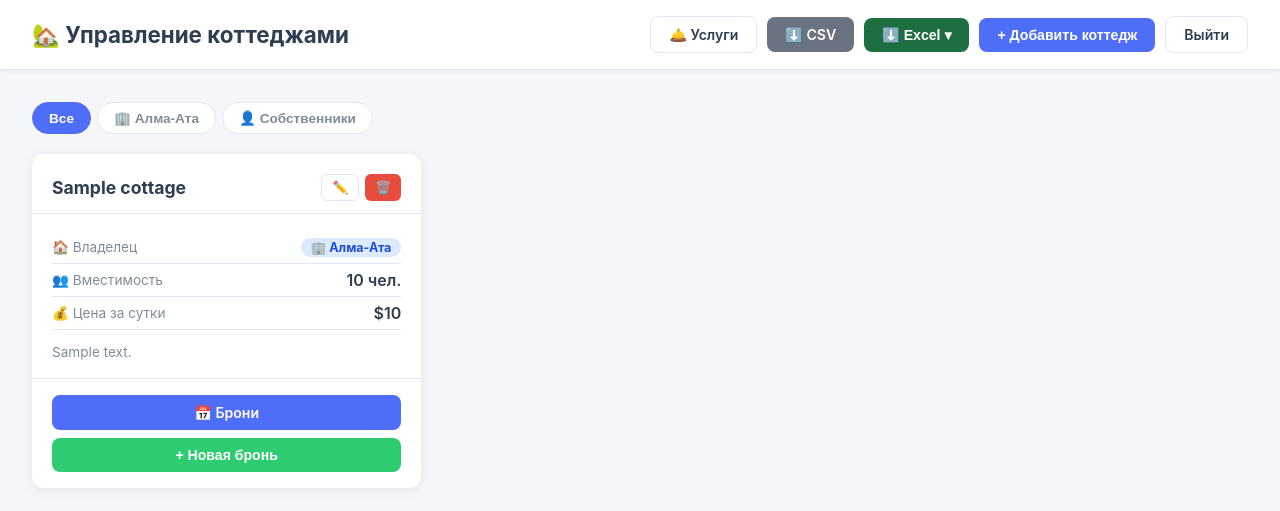
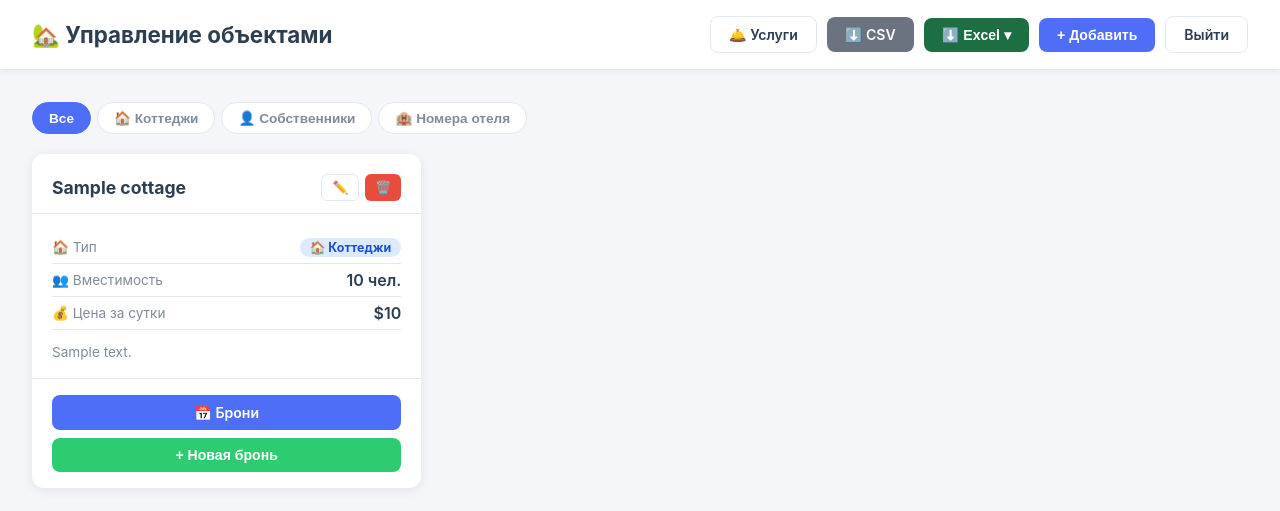
Before and after one commit to akiev-3/cottage-booking-system, a Flask app: template templates/index.html in a window 1280 px wide. Shown: the top 511 px of the page. Run offline with Flask 3, Linux system fonts and the light colour scheme; the template is opened without the code that fills it: most values are stand-ins (such as "Sample title", 1, 10 or a date in 2020); some libraries are stand-ins or nearby versions.

Commit message:
Add hotel type, rename Алма-Ата→Коттеджи, contacts field for owners, 3-way Excel split

```diff
--- a/app.py
+++ b/app.py
@@ -45,16 +45,28 @@ def init_db():
         CREATE TABLE IF NOT EXISTS cottages (
             id            SERIAL PRIMARY KEY,
             name          VARCHAR(255) NOT NULL,
-            capacity      INT          NOT NULL,
-            price_per_day FLOAT        NOT NULL,
+            capacity      INT          DEFAULT 0,
+            price_per_day FLOAT        DEFAULT 0,
             description   TEXT         DEFAULT '',
-            owner_type    VARCHAR(50)  DEFAULT 'Алма-Ата',
+            contacts      TEXT         DEFAULT '',
+            owner_type    VARCHAR(50)  DEFAULT 'Коттеджи',
             owner_name    VARCHAR(255) DEFAULT ''
         )
     """)
-    # Миграция для существующих таблиц
-    cur.execute("ALTER TABLE cottages ADD COLUMN IF NOT EXISTS owner_type VARCHAR(50) DEFAULT 'Алма-Ата'")
-    cur.execute("ALTER TABLE cottages ADD COLUMN IF NOT EXISTS owner_name VARCHAR(255) DEFAULT ''")
+    # Миграции
+    cur.execute("ALTER TABLE cottages ADD COLUMN IF NOT EXISTS owner_type  VARCHAR(50)  DEFAULT 'Коттеджи'")
+    cur.execute("ALTER TABLE cottages ADD COLUMN IF NOT EXISTS owner_name  VARCHAR(255) DEFAULT ''")
+    cur.execute("ALTER TABLE cottages ADD COLUMN IF NOT EXISTS contacts    TEXT         DEFAULT ''")
+    cur.execute("ALTER TABLE cottages ADD COLUMN IF NOT EXISTS capacity    INT          DEFAULT 0")
+    cur.execute("ALTER TABLE cottages ADD COLUMN IF NOT EXISTS price_per_day FLOAT      DEFAULT 0")
+    # Переименуем "Алма-Ата" → "Коттеджи"
+    cur.execute("UPDATE cottages SET owner_type = 'Коттеджи' WHERE owner_type = 'Алма-Ата'")
+    # Для собственников: перенести description → contacts (если contacts пусто)
+    cur.execute("""
+        UPDATE cottages
+        SET contacts = description, description = ''
+        WHERE owner_type = 'Собственник' AND (contacts IS NULL OR contacts = '') AND description != ''
+    """)
     cur.execute("""
         CREATE TABLE IF NOT EXISTS bookings (
             id                   SERIAL PRIMARY KEY,
@@ -98,7 +110,8 @@ def init_db():
         )
     """)
     # Миграция
-    cur.execute("ALTER TABLE service_catalog ADD COLUMN IF NOT EXISTS owner_type VARCHAR(50) DEFAULT 'Алма-Ата'")
+    cur.execute("ALTER TABLE service_catalog ADD COLUMN IF NOT EXISTS owner_type VARCHAR(50) DEFAULT 'Коттеджи'")
+    cur.execute("UPDATE service_catalog SET owner_type = 'Коттеджи' WHERE owner_type = 'Алма-Ата'")
     # Заполняем дефолтный прайс-лист (только если пустой)
     cur.execute("SELECT COUNT(*) as cnt FROM service_catalog")
     if cur.fetchone()["cnt"] == 0:
@@ -254,11 +267,17 @@ def update_settings():
 def create_cottage():
     body = request.json
     conn = get_db(); cur = conn.cursor()
+    owner_type = body.get("owner_type", "Коттеджи")
     cur.execute("""
-        INSERT INTO cottages (name, capacity, price_per_day, description, owner_type, owner_name)
-        VALUES (%s, %s, %s, %s, %s, %s) RETURNING *
-    """, (body["name"], int(body["capacity"]), float(body["price_per_day"]),
-          body.get("description",""), body.get("owner_type","Алма-Ата"), body.get("owner_name","")))
+        INSERT INTO cottages (name, capacity, price_per_day, description, contacts, owner_type, owner_name)
+        VALUES (%s, %s, %s, %s, %s, %s, %s) RETURNING *
+    """, (body["name"],
+          int(body.get("capacity") or 0),
+          float(body.get("price_per_day") or 0),
+          body.get("description",""),
+          body.get("contacts",""),
+          owner_type,
+          body.get("owner_name","")))
     cottage = dict(cur.fetchone())
     conn.commit(); cur.close(); conn.close()
     return jsonify(cottage), 201
@@ -269,13 +288,19 @@ def create_cottage():
 def update_cottage(cottage_id):
     body = request.json
     conn = get_db(); cur = conn.cursor()
+    owner_type = body.get("owner_type", "Коттеджи")
     cur.execute("""
-        UPDATE cottages SET name=%s, capacity=%s, price_per_day=%s, description=%s,
-                            owner_type=%s, owner_name=%s
+        UPDATE cottages SET name=%s, capacity=%s, price_per_day=%s,
+                            description=%s, contacts=%s, owner_type=%s, owner_name=%s
         WHERE id=%s RETURNING *
-    """, (body["name"], int(body["capacity"]), float(body["price_per_day"]),
-          body.get("description",""), body.get("owner_type","Алма-Ата"),
-          body.get("owner_name",""), cottage_id))
+    """, (body["name"],
+          int(body.get("capacity") or 0),
+          float(body.get("price_per_day") or 0),
+          body.get("description",""),
+          body.get("contacts",""),
+          owner_type,
+          body.get("owner_name",""),
+          cottage_id))
     row = cur.fetchone()
     conn.commit(); cur.close(); conn.close()
     if not row:
@@ -419,8 +444,9 @@ def services_page():
     grouped = defaultdict(lambda: defaultdict(list))
     for item in catalog:
         grouped[item["owner_type"]][item["category"]].append(item)
-    catalog_alma    = dict(grouped.get("Алма-Ата",   {}))
-    catalog_private = dict(grouped.get("Собственник", {}))
+    catalog_alma    = dict(grouped.get("Коттеджи",    {}))
+    catalog_private = dict(grouped.get("Собственник",  {}))
+    catalog_hotel   = dict(grouped.get("Номера отеля", {}))
 
     cur.execute("""
         SELECT so.*, c.name as cname
@@ -439,6 +465,7 @@ def services_page():
     return render_template("services.html",
         catalog=catalog, orders=orders,
         catalog_alma=catalog_alma, catalog_private=catalog_private,
+        catalog_hotel=catalog_hotel,
         cottages=cottages, categories=CATEGORY_LABELS,
         catalog_json=json.dumps(catalog))
 
@@ -658,18 +685,32 @@ def export_excel_services():
         download_name=f"uslugi_vse_{date.today()}.xlsx")
 
 
-@app.route("/export/excel/services/alma")
+@app.route("/export/excel/services/cottages")
 @login_required
-def export_excel_services_alma():
+def export_excel_services_cottages():
     conn = get_db(); cur = conn.cursor()
-    orders = _fetch_service_orders(cur, owner_type="Алма-Ата")
+    orders = _fetch_service_orders(cur, owner_type="Коттеджи")
     cur.close(); conn.close()
-    wb  = _build_services_excel(orders, "Услуги — Алма-Ата")
+    wb  = _build_services_excel(orders, "Услуги — Коттеджи")
     buf = io.BytesIO(); wb.save(buf); buf.seek(0)
     return send_file(buf,
         mimetype="application/vnd.openxmlformats-officedocument.spreadsheetml.sheet",
         as_attachment=True,
-        download_name=f"uslugi_alma-ata_{date.today()}.xlsx")
+        download_name=f"uslugi_cottages_{date.today()}.xlsx")
+
+
+@app.route("/export/excel/services/hotel")
+@login_required
+def export_excel_services_hotel():
+    conn = get_db(); cur = conn.cursor()
+    orders = _fetch_service_orders(cur, owner_type="Номера отеля")
+    cur.close(); conn.close()
+    wb  = _build_services_excel(orders, "Услуги — Номера отеля")
+    buf = io.BytesIO(); wb.save(buf); buf.seek(0)
+    return send_file(buf,
+        mimetype="application/vnd.openxmlformats-officedocument.spreadsheetml.sheet",
+        as_attachment=True,
+        download_name=f"uslugi_hotel_{date.today()}.xlsx")
 
 
 @app.route("/export/excel/services/private")
@@ -902,9 +943,12 @@ with app.app_context():
 @app.route("/export/excel/owner/<owner_type>")
 @login_required
 def export_excel_by_owner(owner_type):
-    """Excel только для коттеджей одного владельца: company=Алма-Ата, private=Собственник."""
-    label    = "Алма-Ата" if owner_type == "company" else "Собственники"
-    db_owner = "Алма-Ата" if owner_type == "company" else "Собственник"
+    MAP = {"company": ("Коттеджи", "Коттеджи"),
+           "private": ("Собственники", "Собственник"),
+           "hotel":   ("Номера отеля", "Номера отеля")}
+    label, db_owner = MAP.get(owner_type, ("Все", None))
+    if not db_owner:
+        return redirect(url_for("export_excel"))
 
     conn = get_db(); cur = conn.cursor()
     cur.execute("SELECT * FROM cottages WHERE owner_type = %s ORDER BY name", (db_owner,))
--- a/static/css/style.css
+++ b/static/css/style.css
@@ -102,6 +102,7 @@ header h1 { font-size: 1.4rem; font-weight: 700; }
 }
 .owner-alma    { background: #dbeafe; color: #1d4ed8; }
 .owner-private { background: #fef9c3; color: #92400e; }
+.owner-hotel   { background: #f0fdf4; color: #166534; }
 
 /* Фильтр */
 .owner-filter { display:flex; gap:6px; margin-bottom:20px; }
@@ -153,6 +154,7 @@ header h1 { font-size: 1.4rem; font-weight: 700; }
 }
 .owner-option input:checked + .owner-btn-alma    { border-color: #3b82f6; background: #dbeafe; color: #1d4ed8; }
 .owner-option input:checked + .owner-btn-private { border-color: #f59e0b; background: #fef9c3; color: #92400e; }
+.owner-option input:checked + .owner-btn-hotel   { border-color: #22c55e; background: #f0fdf4; color: #166534; }
 
 .back-link {
   color: var(--primary);
--- a/static/js/app.js
+++ b/static/js/app.js
@@ -8,8 +8,7 @@ function filterCottages(type, btn) {
   document.querySelectorAll('.filter-btn').forEach(b => b.classList.remove('active'));
   btn.classList.add('active');
   document.querySelectorAll('.cottage-card').forEach(card => {
-    const show = type === 'all' || card.dataset.owner === type;
-    card.style.display = show ? '' : 'none';
+    card.style.display = (type === 'all' || card.dataset.owner === type) ? '' : 'none';
   });
 }
 
@@ -35,46 +34,52 @@ function showToast(msg, type = '') {
 }
 
 // ── Cottage form ──
-function toggleOwnerName() {
-  const isPrivate = document.getElementById('owner-private').checked;
-  document.getElementById('owner-name-group').style.display = isPrivate ? 'block' : 'none';
+function onOwnerToggle() {
+  const type = document.querySelector('input[name="owner_type"]:checked')?.value;
+  const isPrivate = type === 'Собственник';
+  document.getElementById('owner-name-group').style.display    = isPrivate ? 'block' : 'none';
+  document.getElementById('price-capacity-group').style.display = isPrivate ? 'none'  : 'block';
+  document.getElementById('contacts-group').style.display       = isPrivate ? 'block' : 'none';
 }
 
 function openAddCottage() {
-  document.getElementById('cottage-modal-title').textContent = 'Новый коттедж';
+  document.getElementById('cottage-modal-title').textContent = 'Новый объект';
   document.getElementById('cottage-id').value = '';
   document.getElementById('form-cottage').reset();
-  document.getElementById('owner-alma').checked = true;
-  document.getElementById('owner-name-group').style.display = 'none';
+  document.getElementById('owner-cottages').checked = true;
+  onOwnerToggle();
   openModal('modal-add-cottage');
 }
 
-function editCottage(id, name, capacity, price, desc, ownerType, ownerName) {
-  document.getElementById('cottage-modal-title').textContent = 'Редактировать коттедж';
-  document.getElementById('cottage-id').value = id;
-  document.getElementById('cottage-name').value = name;
-  document.getElementById('cottage-capacity').value = capacity;
-  document.getElementById('cottage-price').value = price;
-  document.getElementById('cottage-description').value = desc;
-  const isPrivate = ownerType === 'Собственник';
-  document.getElementById('owner-alma').checked    = !isPrivate;
-  document.getElementById('owner-private').checked = isPrivate;
-  document.getElementById('cottage-owner-name').value = ownerName || '';
-  document.getElementById('owner-name-group').style.display = isPrivate ? 'block' : 'none';
+function editCottage(id, name, capacity, price, desc, ownerType, ownerName, contacts) {
+  document.getElementById('cottage-modal-title').textContent = 'Редактировать';
+  document.getElementById('cottage-id').value              = id;
+  document.getElementById('cottage-name').value            = name;
+  document.getElementById('cottage-capacity').value        = capacity;
+  document.getElementById('cottage-price').value           = price;
+  document.getElementById('cottage-description').value     = desc;
+  document.getElementById('cottage-contacts').value        = contacts || '';
+  document.getElementById('cottage-owner-name').value      = ownerName || '';
+  document.getElementById('owner-cottages').checked        = ownerType === 'Коттеджи';
+  document.getElementById('owner-private').checked         = ownerType === 'Собственник';
+  document.getElementById('owner-hotel').checked           = ownerType === 'Номера отеля';
+  onOwnerToggle();
   openModal('modal-add-cottage');
 }
 
 async function submitCottage(e) {
   e.preventDefault();
   const id = document.getElementById('cottage-id').value;
-  const ownerType = document.querySelector('input[name="owner_type"]:checked')?.value || 'Алма-Ата';
+  const ownerType = document.querySelector('input[name="owner_type"]:checked')?.value || 'Коттеджи';
+  const isPrivate = ownerType === 'Собственник';
   const body = {
     name:          document.getElementById('cottage-name').value.trim(),
-    capacity:      document.getElementById('cottage-capacity').value,
-    price_per_day: document.getElementById('cottage-price').value,
+    capacity:      isPrivate ? 0 : (document.getElementById('cottage-capacity').value || 0),
+    price_per_day: isPrivate ? 0 : (document.getElementById('cottage-price').value || 0),
     description:   document.getElementById('cottage-description').value.trim(),
+    contacts:      isPrivate ? document.getElementById('cottage-contacts').value.trim() : '',
     owner_type:    ownerType,
-    owner_name:    ownerType === 'Собственник' ? document.getElementById('cottage-owner-name').value.trim() : '',
+    owner_name:    isPrivate ? document.getElementById('cottage-owner-name').value.trim() : '',
   };
   const url    = id ? `/cottages/${id}` : '/cottages';
   const method = id ? 'PUT' : 'POST';
--- a/templates/index.html
+++ b/templates/index.html
@@ -14,122 +14,144 @@
 <body>
 
 <header>
-  <h1>🏡 Управление коттеджами</h1>
+  <h1>🏡 Управление объектами</h1>
   <div class="header-right">
     <a href="/services" class="btn btn-outline">🛎️ Услуги</a>
     <a href="/export/csv" class="btn btn-csv">⬇️ CSV</a>
     <button class="btn btn-excel" onclick="toggleExcelMenu(event)">⬇️ Excel ▾</button>
     <div id="excel-menu" class="dropdown-menu" style="display:none">
-      <a href="/export/excel" class="dropdown-item">📊 Все брони</a>
-      <a href="/export/excel/owner/company" class="dropdown-item">🏢 Алма-Ата</a>
+      <a href="/export/excel"              class="dropdown-item">📊 Все брони</a>
+      <a href="/export/excel/owner/company" class="dropdown-item">🏠 Коттеджи</a>
       <a href="/export/excel/owner/private" class="dropdown-item">👤 Собственники</a>
+      <a href="/export/excel/owner/hotel"   class="dropdown-item">🏨 Номера отеля</a>
     </div>
-    <button class="btn btn-primary" onclick="openAddCottage()">+ Добавить коттедж</button>
+    <button class="btn btn-primary" onclick="openAddCottage()">+ Добавить</button>
     <a href="/logout" class="btn btn-outline">Выйти</a>
   </div>
 </header>
 
 <main>
-  <!-- Фильтр по владельцу -->
   <div class="owner-filter">
     <button class="filter-btn active" onclick="filterCottages('all', this)">Все</button>
-    <button class="filter-btn" onclick="filterCottages('alma', this)">🏢 Алма-Ата</button>
+    <button class="filter-btn" onclick="filterCottages('cottages', this)">🏠 Коттеджи</button>
     <button class="filter-btn" onclick="filterCottages('private', this)">👤 Собственники</button>
+    <button class="filter-btn" onclick="filterCottages('hotel', this)">🏨 Номера отеля</button>
   </div>
 
   <div id="cottages-grid" class="cottages-grid">
     {% for cottage in cottages %}
-    <div class="cottage-card"
-         id="card-{{ cottage.id }}"
-         data-owner="{{ 'private' if cottage.owner_type == 'Собственник' else 'alma' }}">
+    {% set otype = cottage.owner_type %}
+    <div class="cottage-card" id="card-{{ cottage.id }}"
+         data-owner="{{ 'private' if otype=='Собственник' else ('hotel' if otype=='Номера отеля' else 'cottages') }}">
       <div class="card-header">
         <h2>{{ cottage.name }}</h2>
         <div class="card-actions">
-          <button class="btn btn-sm btn-outline" onclick="editCottage({{ cottage.id }}, '{{ cottage.name }}', {{ cottage.capacity }}, {{ cottage.price_per_day }}, '{{ cottage.description }}', '{{ cottage.owner_type }}', '{{ cottage.owner_name or '' }}')">✏️</button>
+          <button class="btn btn-sm btn-outline" onclick="editCottage({{ cottage.id }}, '{{ cottage.name|e }}', {{ cottage.capacity or 0 }}, {{ cottage.price_per_day or 0 }}, '{{ cottage.description|e }}', '{{ otype }}', '{{ (cottage.owner_name or '')|e }}', '{{ cottage.contacts|e }}')">✏️</button>
           <button class="btn btn-sm btn-danger" onclick="deleteCottage({{ cottage.id }})">🗑️</button>
         </div>
       </div>
       <div class="card-body">
         <div class="info-row">
-          <span class="label">🏠 Владелец</span>
+          <span class="label">🏠 Тип</span>
           <span class="value">
-            {% if cottage.owner_type == 'Собственник' %}
+            {% if otype == 'Собственник' %}
               <span class="owner-badge owner-private">👤 Собственник{% if cottage.owner_name %}: {{ cottage.owner_name }}{% endif %}</span>
+            {% elif otype == 'Номера отеля' %}
+              <span class="owner-badge owner-hotel">🏨 Номера отеля</span>
             {% else %}
-              <span class="owner-badge owner-alma">🏢 Алма-Ата</span>
+              <span class="owner-badge owner-alma">🏠 Коттеджи</span>
             {% endif %}
           </span>
         </div>
+        {% if otype != 'Собственник' %}
         <div class="info-row">
           <span class="label">👥 Вместимость</span>
           <span class="value">{{ cottage.capacity }} чел.</span>
         </div>
         <div class="info-row">
           <span class="label">💰 Цена за сутки</span>
-          <span class="value">${{ "%.0f"|format(cottage.price_per_day) }}</span>
+          <span class="value">${{ "%.0f"|format(cottage.price_per_day or 0) }}</span>
         </div>
+        {% endif %}
+        {% if otype == 'Собственник' and cottage.contacts %}
+        <div class="info-row">
+          <span class="label">📞 Контакты</span>
+          <span class="value" style="font-size:0.85rem">{{ cottage.contacts }}</span>
+        </div>
+        {% endif %}
         {% if cottage.description %}
         <p class="description">{{ cottage.description }}</p>
         {% endif %}
       </div>
       <div class="card-footer">
         <a href="/cottages/{{ cottage.id }}/bookings" class="btn btn-primary full-width">📅 Брони</a>
-        <button class="btn btn-success full-width" onclick="openBookingModal({{ cottage.id }}, '{{ cottage.name }}', {{ cottage.capacity }}, {{ cottage.price_per_day }})">+ Новая бронь</button>
+        <button class="btn btn-success full-width" onclick="openBookingModal({{ cottage.id }}, '{{ cottage.name|e }}', {{ cottage.capacity or 0 }}, {{ cottage.price_per_day or 0 }})">+ Новая бронь</button>
       </div>
     </div>
     {% endfor %}
 
     {% if not cottages %}
-    <div class="empty-state">
-      <p>Коттеджей пока нет.<br>Добавьте первый коттедж!</p>
-    </div>
+    <div class="empty-state"><p>Объектов пока нет.<br>Нажмите «+ Добавить».</p></div>
     {% endif %}
   </div>
 </main>
 
-<!-- Modal: Добавить/редактировать коттедж -->
+<!-- Modal: Добавить/редактировать -->
 <div id="modal-add-cottage" class="modal-overlay" onclick="closeModalOverlay(event, 'modal-add-cottage')">
   <div class="modal">
     <div class="modal-header">
-      <h3 id="cottage-modal-title">Новый коттедж</h3>
+      <h3 id="cottage-modal-title">Новый объект</h3>
       <button class="close-btn" onclick="closeModal('modal-add-cottage')">✕</button>
     </div>
     <form id="form-cottage" onsubmit="submitCottage(event)">
       <input type="hidden" id="cottage-id" value="">
       <div class="form-group">
-        <label>Название коттеджа *</label>
-        <input type="text" id="cottage-name" required placeholder="Например: Коттедж №1">
-      </div>
-      <div class="form-row">
-        <div class="form-group">
-          <label>Вместимость (чел.) *</label>
-          <input type="number" id="cottage-capacity" required min="1" max="100" placeholder="4">
-        </div>
-        <div class="form-group">
-          <label>Цена за сутки ($) *</label>
-          <input type="number" id="cottage-price" required min="0" step="1" placeholder="50">
-        </div>
+        <label>Название *</label>
+        <input type="text" id="cottage-name" required placeholder="Например: Коттедж №1 / Номер 201">
       </div>
       <div class="form-group">
-        <label>Владелец *</label>
+        <label>Тип *</label>
         <div class="owner-toggle">
           <label class="owner-option">
-            <input type="radio" name="owner_type" id="owner-alma" value="Алма-Ата" checked onchange="toggleOwnerName()">
-            <span class="owner-btn owner-btn-alma">🏢 Алма-Ата</span>
+            <input type="radio" name="owner_type" id="owner-cottages" value="Коттеджи" checked onchange="onOwnerToggle()">
+            <span class="owner-btn owner-btn-alma">🏠 Коттеджи</span>
           </label>
           <label class="owner-option">
-            <input type="radio" name="owner_type" id="owner-private" value="Собственник" onchange="toggleOwnerName()">
+            <input type="radio" name="owner_type" id="owner-private" value="Собственник" onchange="onOwnerToggle()">
             <span class="owner-btn owner-btn-private">👤 Собственник</span>
+          </label>
+          <label class="owner-option">
+            <input type="radio" name="owner_type" id="owner-hotel" value="Номера отеля" onchange="onOwnerToggle()">
+            <span class="owner-btn owner-btn-hotel">🏨 Отель</span>
           </label>
         </div>
       </div>
-      <div class="form-group" id="owner-name-group" style="display:none">
+      <!-- Только для собственника -->
+      <div id="owner-name-group" style="display:none" class="form-group">
         <label>Имя собственника</label>
-        <input type="text" id="cottage-owner-name" placeholder="Например: Иванов И.И.">
+        <input type="text" id="cottage-owner-name" placeholder="Иванов И.И.">
+      </div>
+      <!-- Цена/вместимость — только НЕ для собственника -->
+      <div id="price-capacity-group">
+        <div class="form-row">
+          <div class="form-group">
+            <label>Вместимость (чел.)</label>
+            <input type="number" id="cottage-capacity" min="1" max="999" placeholder="4">
+          </div>
+          <div class="form-group">
+            <label>Цена за сутки ($)</label>
+            <input type="number" id="cottage-price" min="0" step="1" placeholder="50">
+          </div>
+        </div>
+      </div>
+      <!-- Контакты — только для собственника -->
+      <div id="contacts-group" style="display:none" class="form-group">
+        <label>📞 Контакты</label>
+        <textarea id="cottage-contacts" placeholder="+996 700 000 000 / Telegram: @name..." rows="2"></textarea>
       </div>
       <div class="form-group">
         <label>Описание</label>
-        <textarea id="cottage-description" placeholder="Краткое описание коттеджа..." rows="2"></textarea>
+        <textarea id="cottage-description" placeholder="Описание..." rows="2"></textarea>
       </div>
       <div class="modal-footer">
         <button type="button" class="btn btn-outline" onclick="closeModal('modal-add-cottage')">Отмена</button>
```
Also changed, not shown: templates/services.html (+20 -10 lines).
